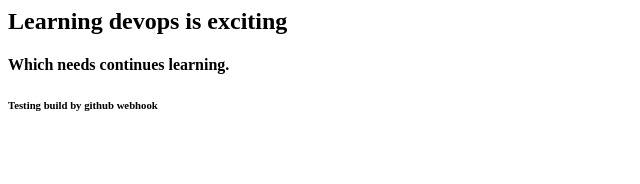
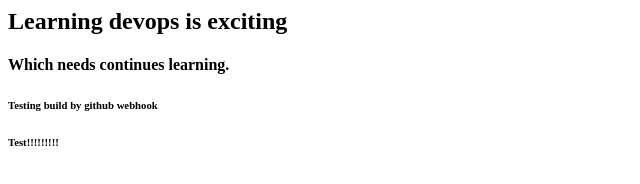
Before and after one commit to Kajjayamsriram/remote-test-repo, a plain HTML site: page index.html in a window 1280 px wide. Shown: the full height of the page, 0-640 px from the left. Drawn offline with Linux system fonts and the light colour scheme.

Commit message:
Update index.html

```diff
--- a/index.html
+++ b/index.html
@@ -1,3 +1,4 @@
 <h2>Learning devops is exciting</h2>
 <h4>Which needs continues learning.</h4>
 <h6>Testing build by github webhook</h6>
+<h6>Test!!!!!!!!!</h6>
```
